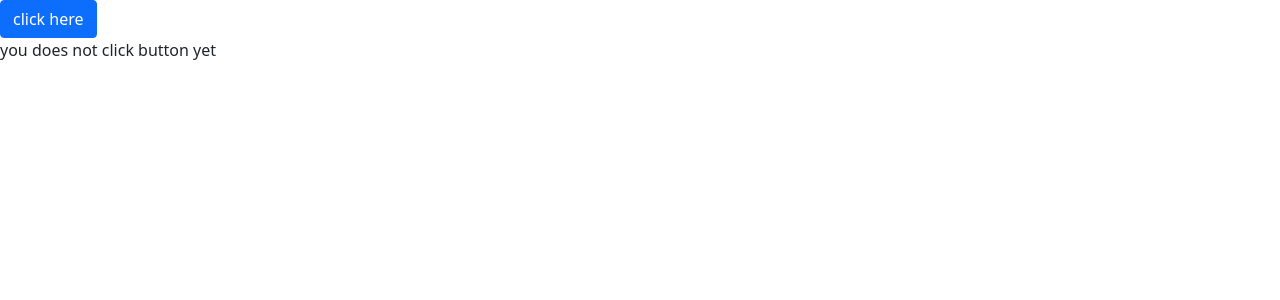
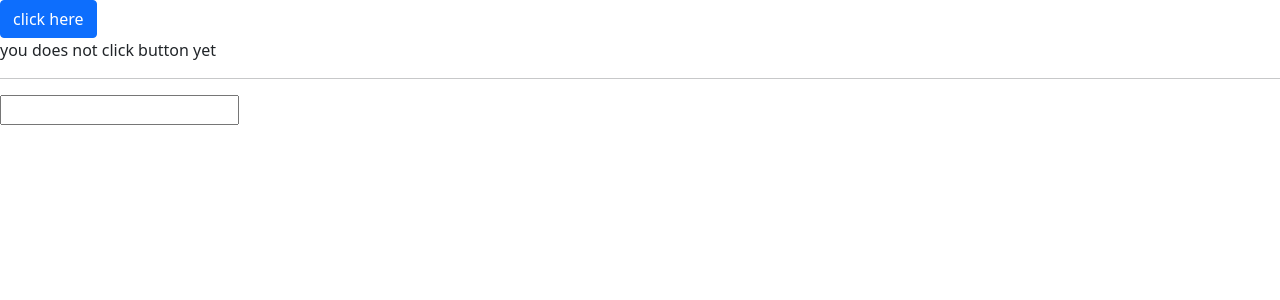
Before and after one commit to Knightch/AngularPracticeRepo, an Angular app in the folder angular-concept-prac/: page / in a window 1280 px wide. Shown: the top 300 px of the page. Built offline with nearby package versions, Linux system fonts and the light colour scheme.

Commit message:
using  to fetch the data

```diff
--- a/angular-concept-prac/src/app/app.component.html
+++ b/angular-concept-prac/src/app/app.component.html
@@ -1,2 +1,7 @@
 <button class="btn btn-primary" (click)="onClickStatusChanage()">click here</button>
 <p>{{clickStatus}}</p>
+
+<hr>
+<input type="text" (input)="onTakingInput($event)" (input)="onTakingAnotherWayOfInput($event)">
+<p>{{inputValue}}</p>
+<p>{{inputAnotherValue}}</p>
--- a/angular-concept-prac/src/app/app.component.scss
+++ b/angular-concept-prac/src/app/app.component.scss
@@ -0,0 +1,4 @@
+html,
+body {
+  margin: 20px;
+}
--- a/angular-concept-prac/src/app/app.component.ts
+++ b/angular-concept-prac/src/app/app.component.ts
@@ -7,8 +7,19 @@ import { Component } from '@angular/core';
 })
 export class AppComponent {
   clickStatus = "you does not click button yet";
+  inputValue = '';
+  inputAnotherValue = '';
 
   onClickStatusChanage() {
     this.clickStatus = "You click button just!"
   }
+
+  onTakingInput(event: Event) {
+    // console.log(event)
+    this.inputValue = (<HTMLInputElement>event.target).value;
+  }
+
+  onTakingAnotherWayOfInput(event: any) {
+    this.inputAnotherValue = event.target.value;
+  }
 }
```
